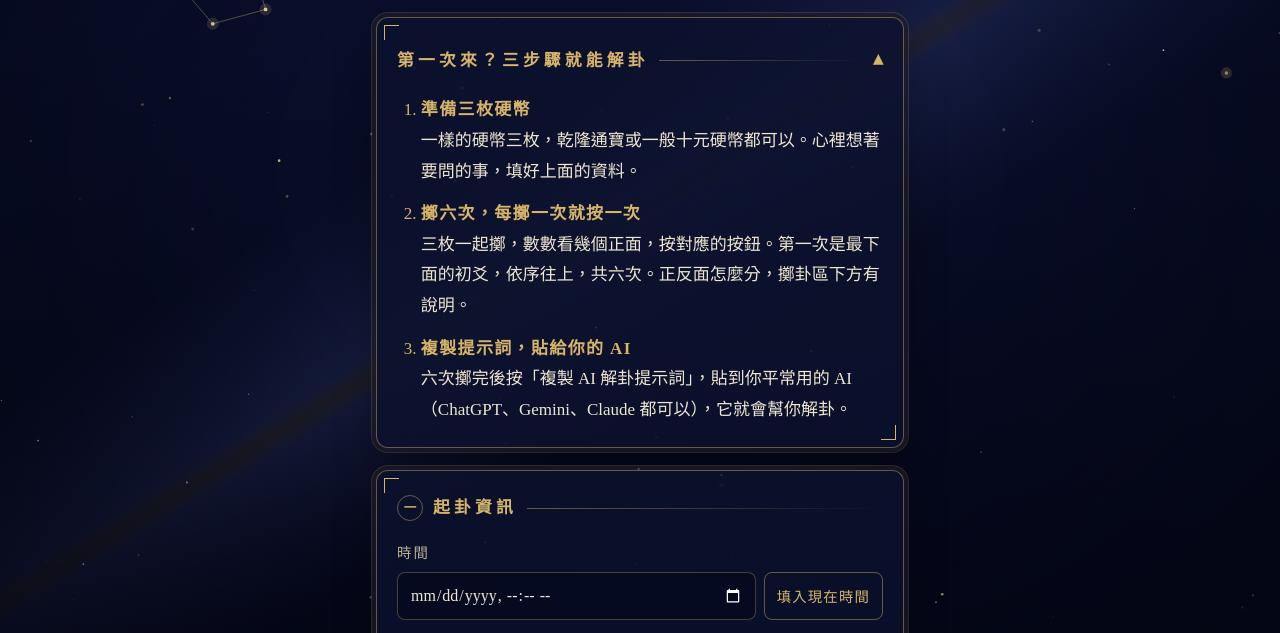
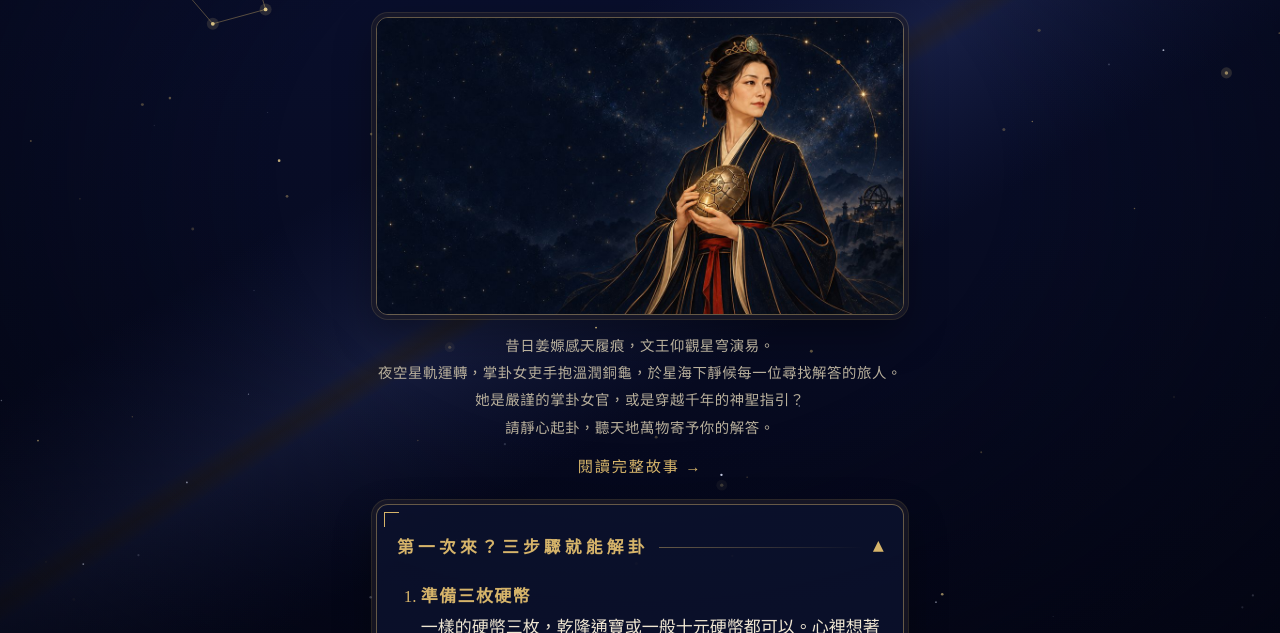
Before and after one commit to tsaiy8286-blip/guibubu, a plain HTML site: page index.html in a window 1280 px wide. Shown: the part 149-782 px from the top of the page. Drawn offline with Linux system fonts and the light colour scheme; animation ran at ten frames a second.

Commit message:
feat: 新增首頁相遇區（主形象圖、開場白、閱讀完整故事）
Co-Authored-By: Claude Opus 5.5 <noreply@anthropic.com>

```diff
--- a/css/style.css
+++ b/css/style.css
@@ -183,6 +183,50 @@ body {
   font-size: 0.78rem;
   letter-spacing: 0;
   line-height: 1;
+}
+
+/* 首頁相遇區：主形象圖＋開場白＋閱讀完整故事 */
+.encounter {
+  margin-bottom: 22px;
+  text-align: center;
+}
+
+.encounter-img {
+  display: block;
+  width: 100%;
+  height: auto;
+  border: 1px solid var(--gold-soft);
+  border-radius: 12px;
+  box-shadow: 0 0 0 4px rgba(7, 11, 34, 0.6), 0 0 0 5px var(--gold-faint), 0 18px 40px rgba(0, 0, 0, 0.35);
+}
+
+.encounter-lines {
+  margin: 18px 0 0;
+  color: var(--text-soft);
+  font-size: 0.9rem;
+  line-height: 1.9;
+  letter-spacing: 0.04em;
+}
+
+.encounter-lines p { margin: 0; }
+
+/* 每個短句不拆開，窄螢幕只在逗號後換行 */
+.encounter-lines span { display: inline-block; }
+
+.encounter-more { margin: 10px 0 0; }
+
+.encounter-more a {
+  color: var(--gold);
+  font-size: 0.95rem;
+  letter-spacing: 0.12em;
+  text-decoration: none;
+}
+
+.encounter-more a:hover,
+.encounter-more a:focus-visible {
+  color: var(--gold-bright);
+  text-decoration: underline;
+  text-underline-offset: 4px;
 }
 
 /* 新手說明框：點標題展開／收起 */
--- a/index.html
+++ b/index.html
@@ -23,6 +23,17 @@
     </header>
 
     <main class="site-main">
+      <section class="encounter" aria-label="相遇">
+        <img class="encounter-img" src="images/home-hero.jpg" width="1120" height="630" alt="掌卦女吏抱著銅龜，站在星空下">
+        <div class="encounter-lines">
+          <p><span>昔日姜嫄感天履痕，</span><span>文王仰觀星穹演易。</span></p>
+          <p><span>夜空星軌運轉，</span><span>掌卦女吏手抱溫潤銅龜，</span><span>於星海下靜候每一位尋找解答的旅人。</span></p>
+          <p><span>她是嚴謹的掌卦女官，</span><span>或是穿越千年的神聖指引？</span></p>
+          <p><span>請靜心起卦，</span><span>聽天地萬物寄予你的解答。</span></p>
+        </div>
+        <p class="encounter-more"><a href="story.html">閱讀完整故事 →</a></p>
+      </section>
+
       <details class="panel guide" id="guide">
         <summary class="panel-title">第一次來？三步驟就能解卦<span class="guide-mark" aria-hidden="true">▾</span></summary>
         <ol class="guide-steps">
```
Also changed, not shown: images/home-hero.jpg (added).
